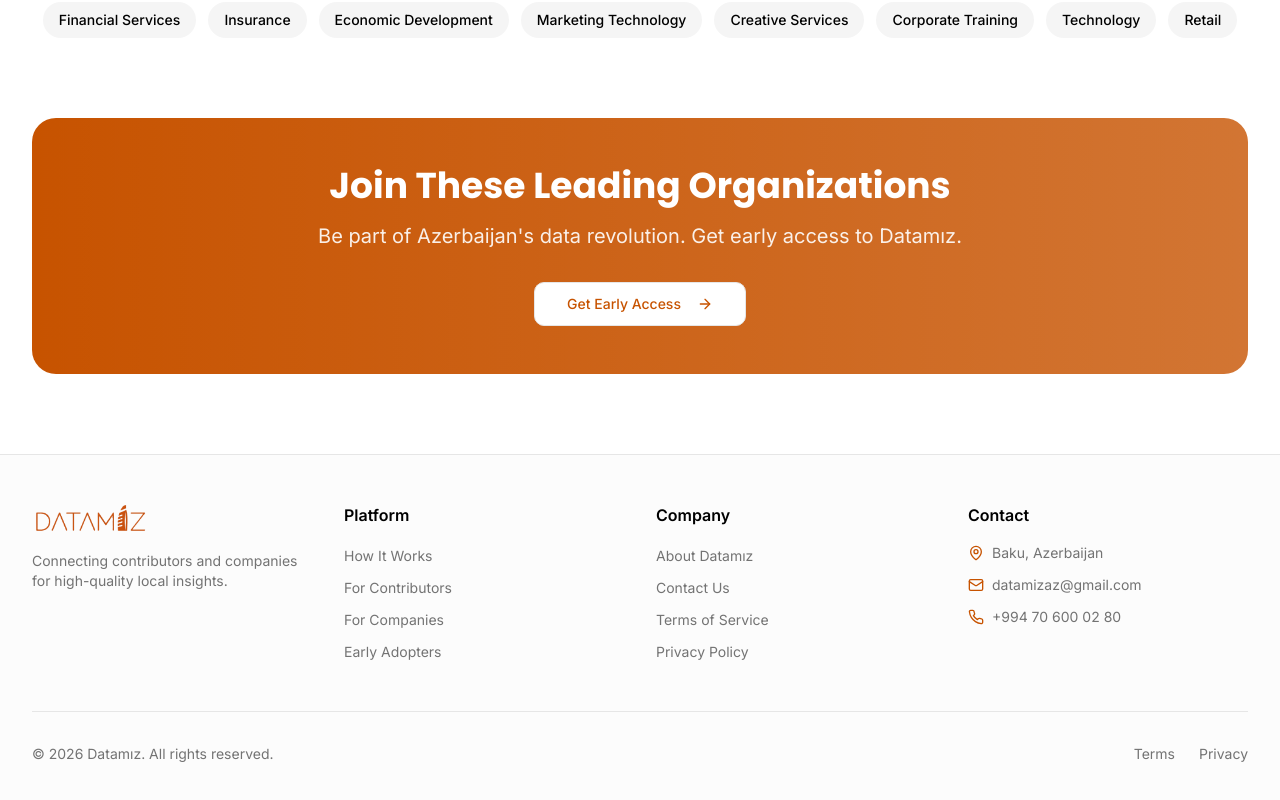
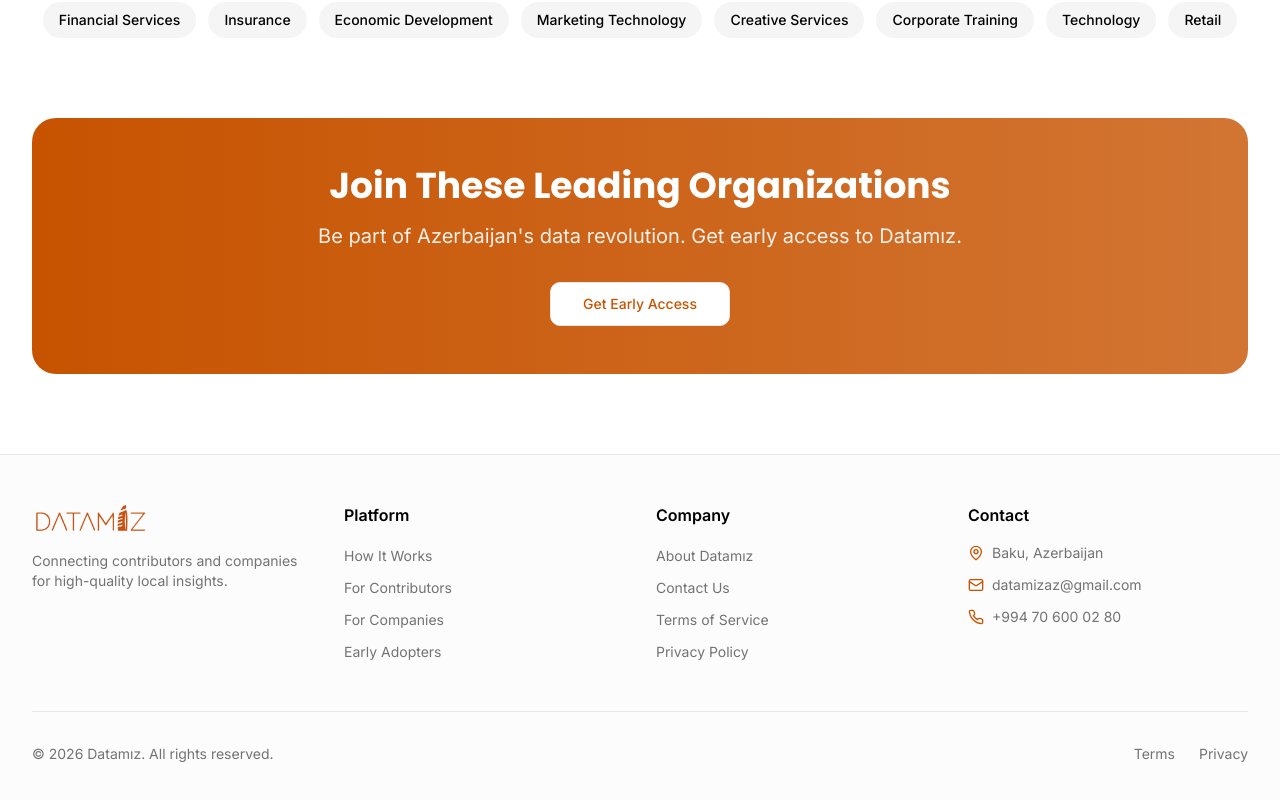
Before and after one commit to babekhuseinly/dataflow-connect-azerbaijan, a React (Vite) app: page /early-adopters in a window 1280 px wide. Shown: the part 2075-2875 px from the top of the page. Built offline with nearby package versions, Linux system fonts and the light colour scheme; the HTML template or start-up script is replaced by a standard one.

Commit message:
Removed waitlist CTA and arrow
Co-authored-by: TheHormat <88937250+TheHormat@users.noreply.github.com>

```diff
--- a/src/pages/EarlyAdopters.tsx
+++ b/src/pages/EarlyAdopters.tsx
@@ -200,7 +200,6 @@ const EarlyAdopters = () => {
           <Button size="lg" variant="outline" asChild className="bg-white text-primary hover:bg-white/90">
             <a href="https://dashboard.datamiz.az/signup/" target="_blank" rel="noopener noreferrer">
               Get Early Access
-              <ArrowRight className="ml-2 h-5 w-5" />
             </a>
           </Button>
         </section>
```
